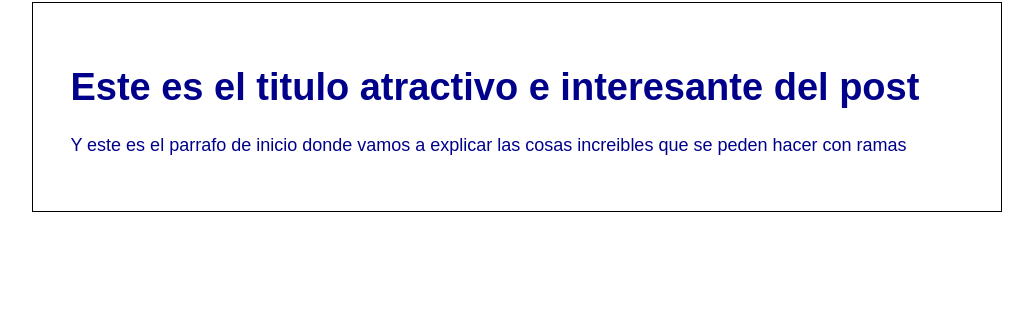
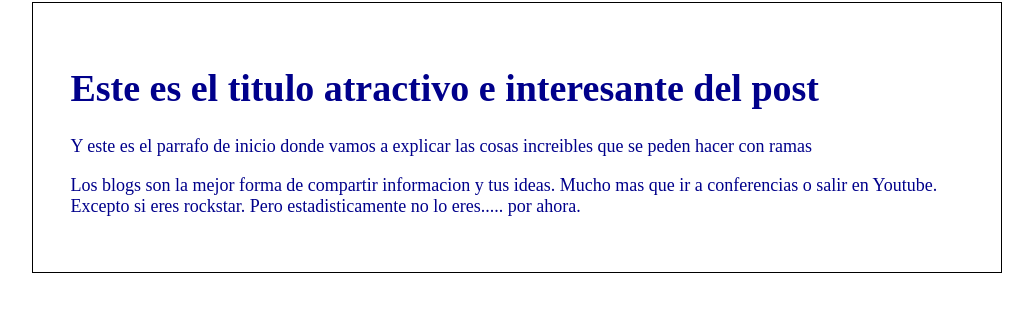
Before and after one commit to eduardot23/proyectoDemoCursoPrework, a plain HTML site: page blogspot.html in a window 1280 px wide. Shown: the whole page, without its empty margins (123-1156 px from the left). Drawn offline with Linux system fonts and the light colour scheme.

Commit message:
agregado el contenido adicional del blog con un cambio de fuente

```diff
--- a/blogspot.html
+++ b/blogspot.html
@@ -12,6 +12,9 @@
         <div>
             <h1>Este es el titulo atractivo e interesante del post</h1>
             <p>Y este es el parrafo de inicio donde vamos a explicar las cosas increibles que se peden hacer con ramas</p>
+            <p>
+                Los blogs son la mejor forma de compartir informacion y tus ideas. Mucho mas que ir a conferencias o salir en Youtube. Excepto si eres rockstar. Pero estadisticamente no lo eres..... por ahora.
+            </p>
         </div>
 
     </div>
--- a/css/estilo.css
+++ b/css/estilo.css
@@ -1,7 +1,7 @@
 body{
     color: darkblue;
     text-align: center;
-    font-family: "Arial";
+    font-family: "Curier";
     font-size: 18px;
     margin: 2px;
     padding: 0;
```
